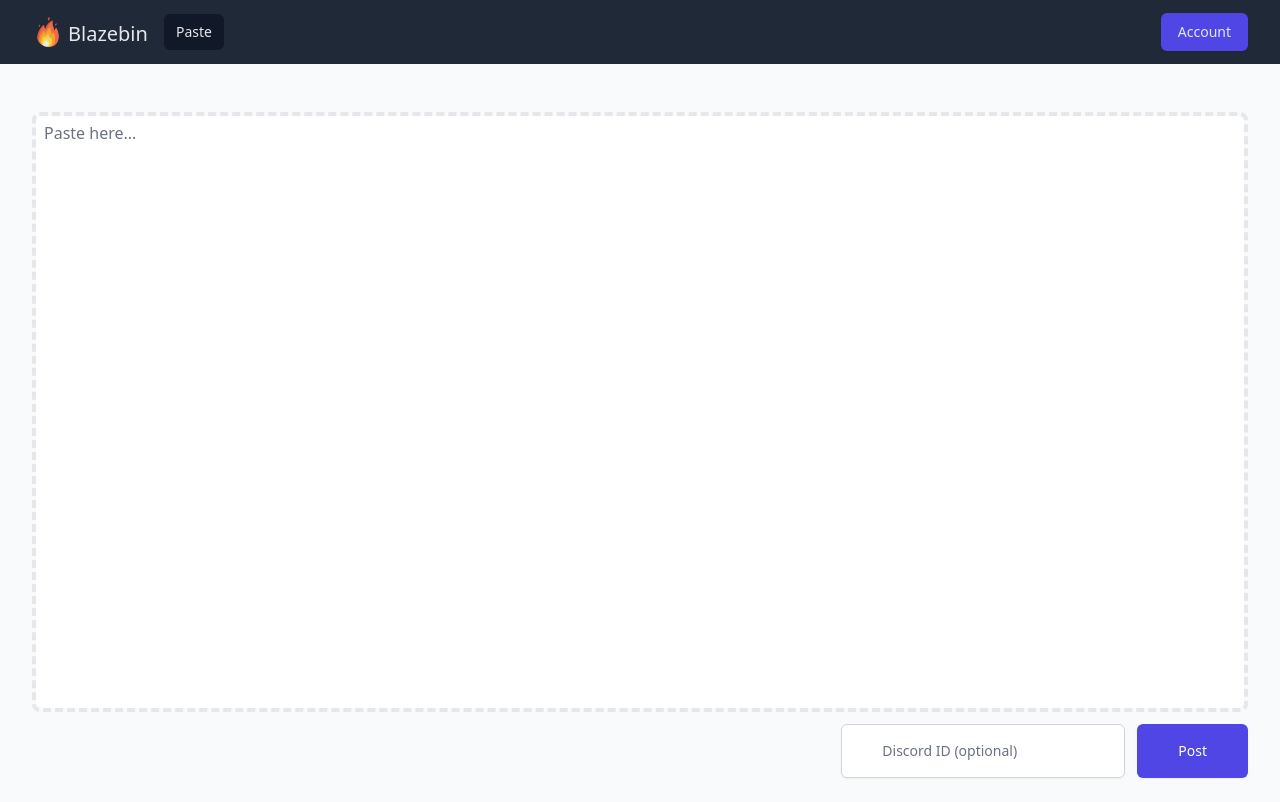
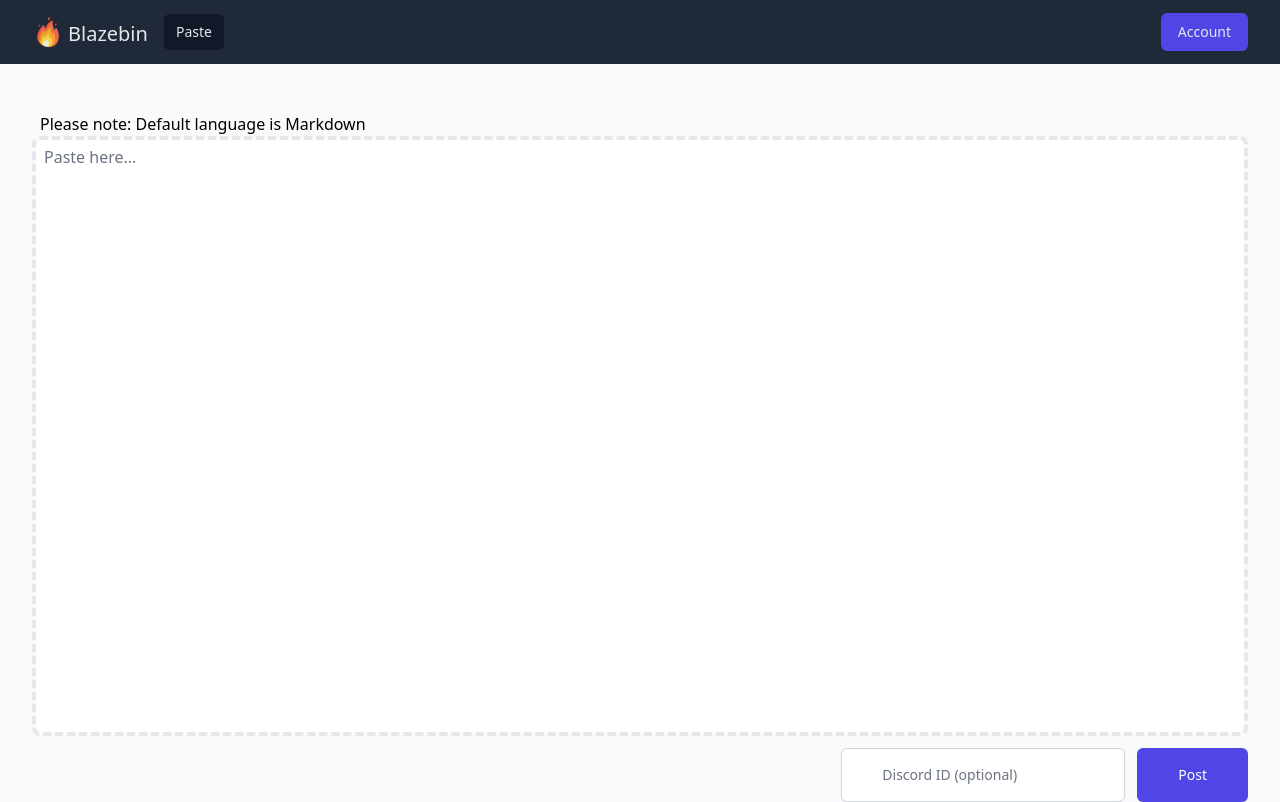
Before and after one commit to DraxCodes/Blazebin, a SvelteKit app: page / in a window 1280 px wide. Built offline with nearby package versions, Linux system fonts and the light colour scheme; a web font is replaced by a local one.

Commit message:
Add note about default language

```diff
--- a/src/components/TextArea.svelte
+++ b/src/components/TextArea.svelte
@@ -25,6 +25,7 @@
 	};
 </script>
 
+<p class="font-extralight pl-2">Please note: Default language is Markdown</p>
 <div
 	in:fade={{ duration: 1000 }}
 	out:fade={{ duration: 1 }}
```
